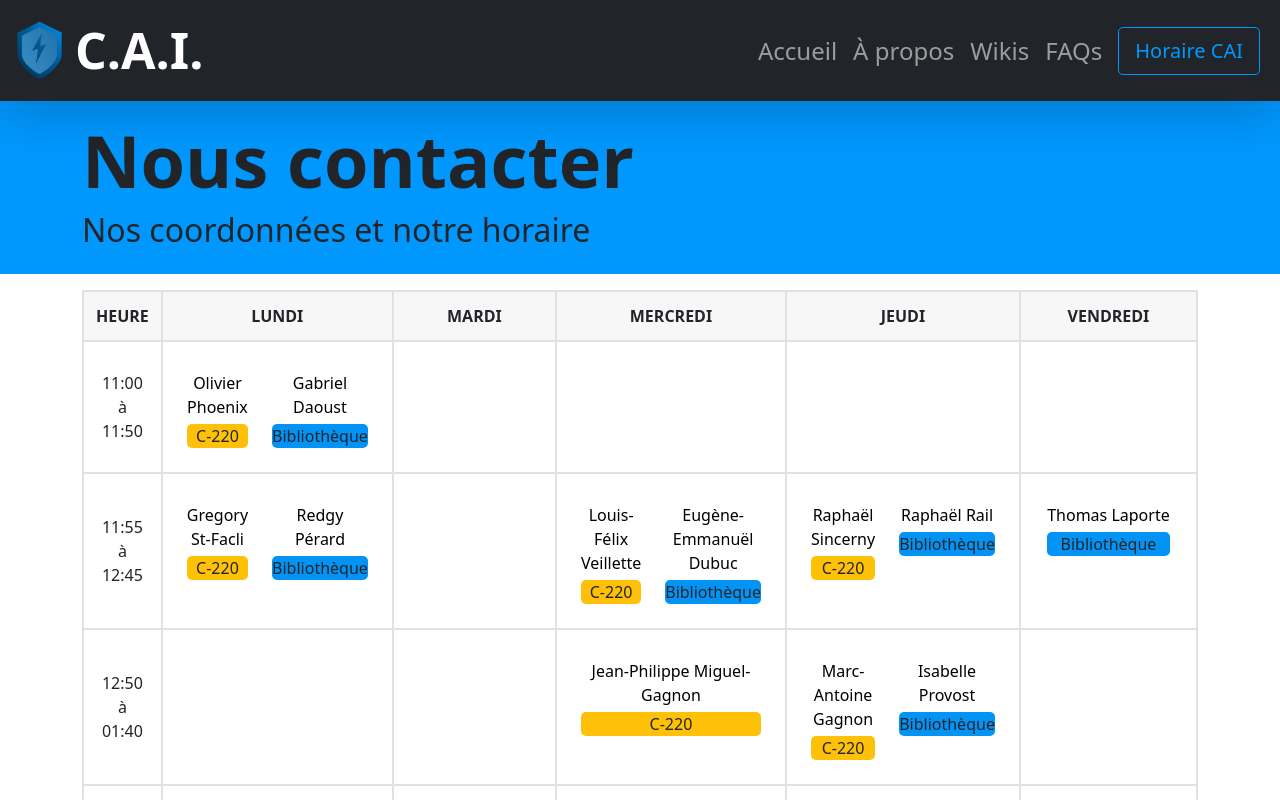
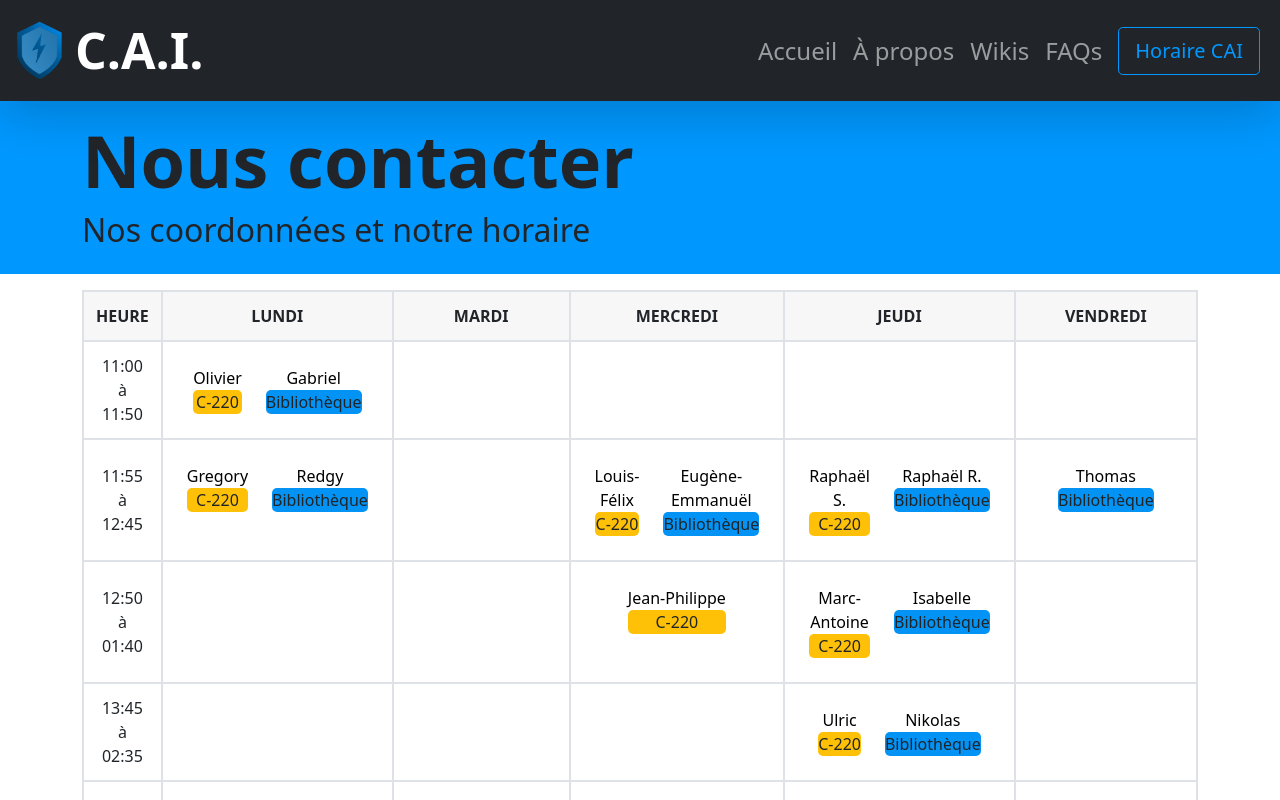
Before and after one commit to darkhappy/projet-soutien, a React (Create React App) app: page /contact in a window 1280 px wide. Shown: the top 800 px of the page. Built offline with nearby package versions, Linux system fonts and the light colour scheme.

Commit message:
Updating name

```diff
--- a/src/data/schedule.json
+++ b/src/data/schedule.json
@@ -1,104 +1,104 @@
 [
   {
-    "person": "Olivier Phoenix",
+    "person": "Olivier",
     "start": "11:00",
     "day": 1,
     "local": "C-220",
     "color": "bg-blue"
   },
   {
-    "person": "Gregory St-Facli",
+    "person": "Gregory",
     "start": "11:55",
     "day": 1,
     "local": "C-220",
     "color": "bg-orange"
   },
   {
-    "person": "Louis-Félix Veillette",
+    "person": "Louis-Félix",
     "start": "11:55",
     "day": 3,
     "local": "C-220",
     "color": "bg-brown"
   },
   {
-    "person": "Jean-Philippe Miguel-Gagnon",
+    "person": "Jean-Philippe",
     "start": "12:50",
     "day": 3,
     "local": "C-220",
     "color": "bg-yellow"
   },
   {
-    "person": "Raphaël Sincerny",
+    "person": "Raphaël S.",
     "start": "11:55",
     "day": 4,
     "local": "C-220",
     "color": "bg-pink"
   },
   {
-    "person": "Marc-Antoine Gagnon",
+    "person": "Marc-Antoine",
     "start": "12:50",
     "day": 4,
     "local": "C-220",
     "color": "bg-purple"
   },
   {
-    "person": "Ulric Richer",
+    "person": "Ulric",
     "start": "13:45",
     "day": 4,
     "local": "C-220",
     "color": "bg-lightred"
   },
   {
-    "person": "Gabriel Daoust",
+    "person": "Gabriel",
     "start": "11:00",
     "day": 1,
     "local": "Bibliothèque",
     "color": "bg-red"
   },
   {
-    "person": "Redgy Pérard",
+    "person": "Redgy",
     "start": "11:55",
     "day": 1,
     "local": "Bibliothèque",
     "color": "bg-blue"
   },
   {
-    "person": "Bryan Maestre",
+    "person": "Bryan",
     "start": "14:40",
     "day": 1,
     "local": "Bibliothèque",
     "color": "bg-black"
   },
   {
-    "person": "Eugène-Emmanuël Dubuc",
+    "person": "Eugène-Emmanuël",
     "start": "11:55",
     "day": 3,
     "local": "Bibliothèque",
     "color": "bg-gray"
   },
   {
-    "person": "Raphaël Rail",
+    "person": "Raphaël R.",
     "start": "11:55",
     "day": 4,
     "local": "Bibliothèque",
     "color": "bg-green"
   },
   {
-    "person": "Isabelle Provost",
+    "person": "Isabelle",
     "start": "12:50",
     "day": 4,
     "local": "Bibliothèque",
     "color": "bg-lightgreen"
   },
   {
-    "person": "Nikolas D'Amato",
+    "person": "Nikolas",
     "start": "13:45",
     "day": 4,
     "local": "Bibliothèque",
     "color": "bg-darkblue"
   },
   {
-    "person": "Thomas Laporte",
+    "person": "Thomas",
     "start": "11:55",
     "day": 5,
     "local": "Bibliothèque",
--- a/src/routes/Contact/Contact.jsx
+++ b/src/routes/Contact/Contact.jsx
@@ -61,7 +61,7 @@ function Horaire() {
                   {Disponibilite(jour, hour).map((personne) => (
                     <td className="border-0">
                       <div
-                        className={`${personne} padding-5px-tb padding-10px-lr margin-15px-bottom text-black font-size20 xs-font-size14`}
+                        className={`${personne} padding-5 text-black`}
                       >
                         {" "}
                         {personne.person}{" "}
```
